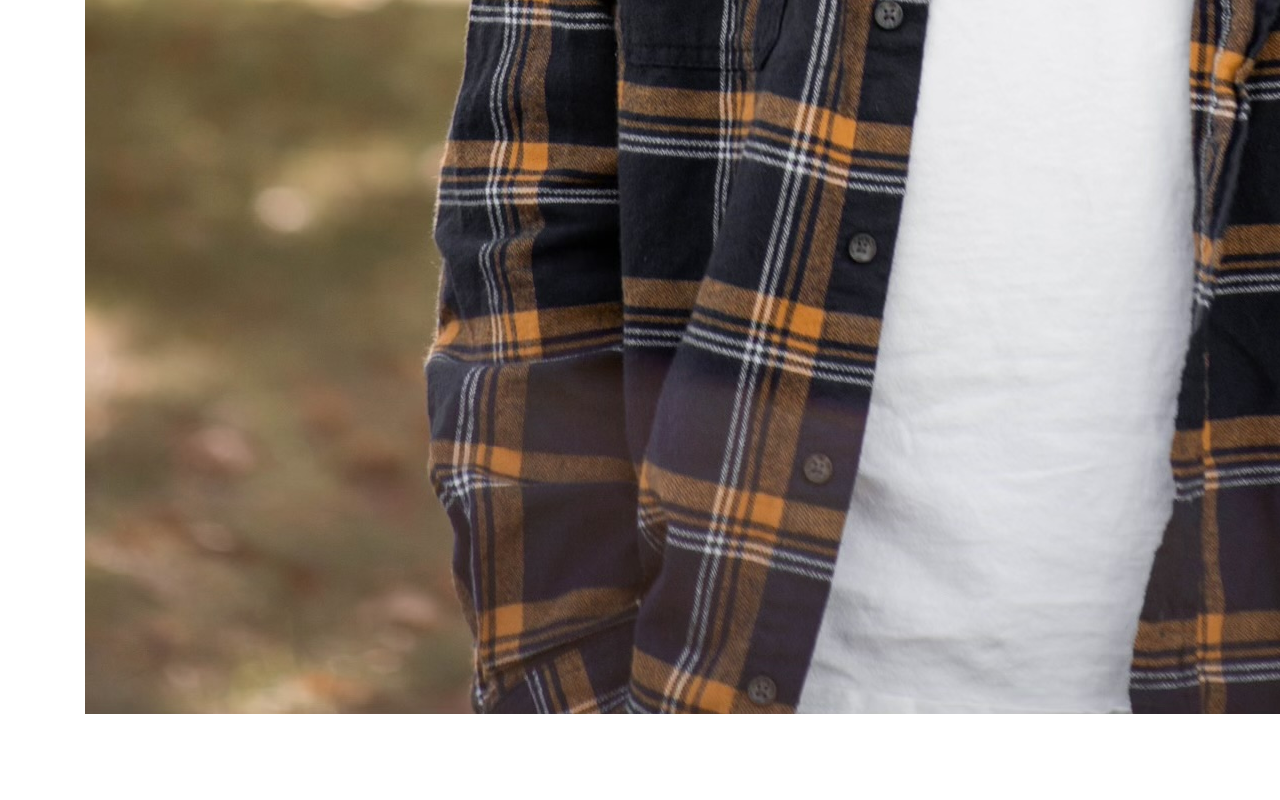
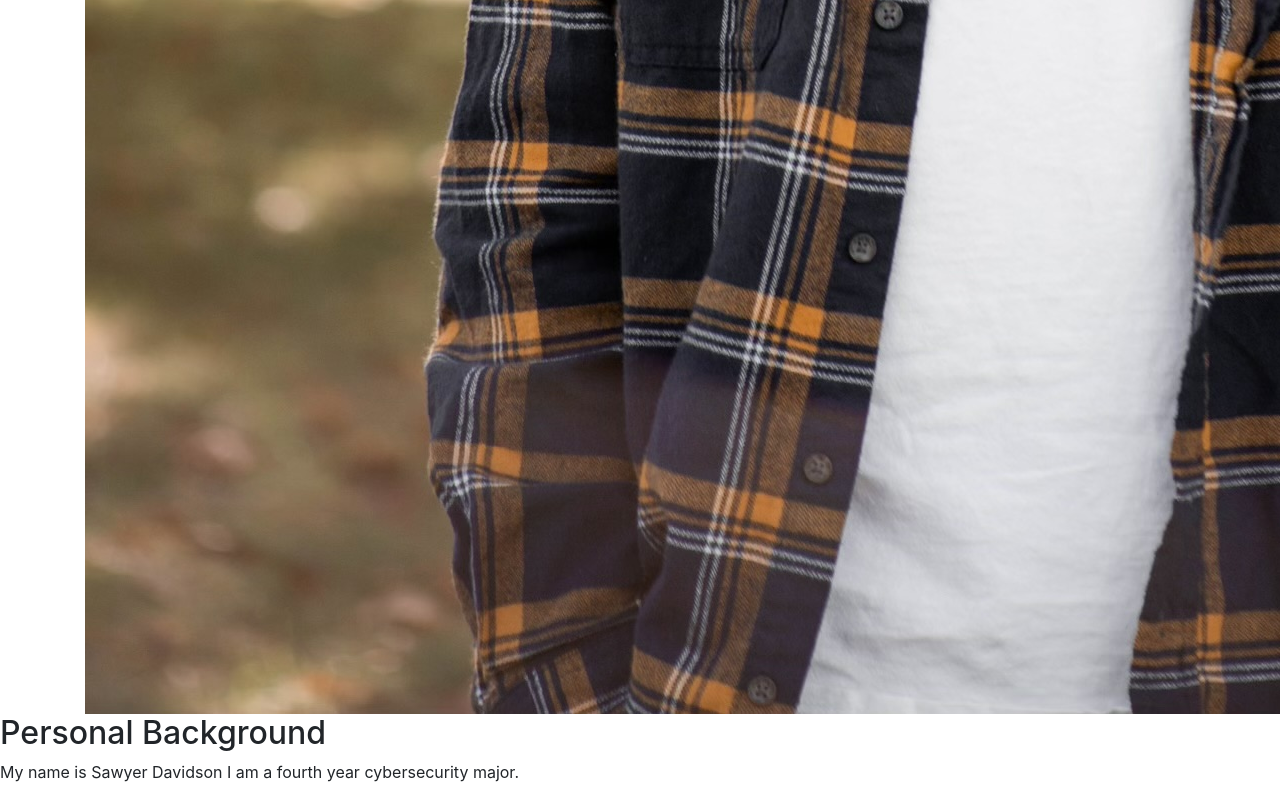
Before and after one commit to IT3049C-Lively-FA23/online-portfolio-sawyervd123, a website: page index.html in a window 1280 px wide. Shown: the part 2217-3017 px from the top of the page. Before the commit the page ends 2931 px from the top, so only its background shows below. Drawn offline with nearby package versions, Linux system fonts and the light colour scheme.

Commit message:
added personal background section

```diff
--- a/index.html
+++ b/index.html
@@ -20,6 +20,10 @@
 
     <img src="resources/images/IMG_9017.JPEG" />
   </div>
+  <div class="section" id="personalBackground">
+    <h2>Personal Background</h2>
+    <p>My name is Sawyer Davidson I am a fourth year cybersecurity major.</p>
+  </div>
 
   <link rel="Scripts--" href="resources/scripts/index.js">
 
```
